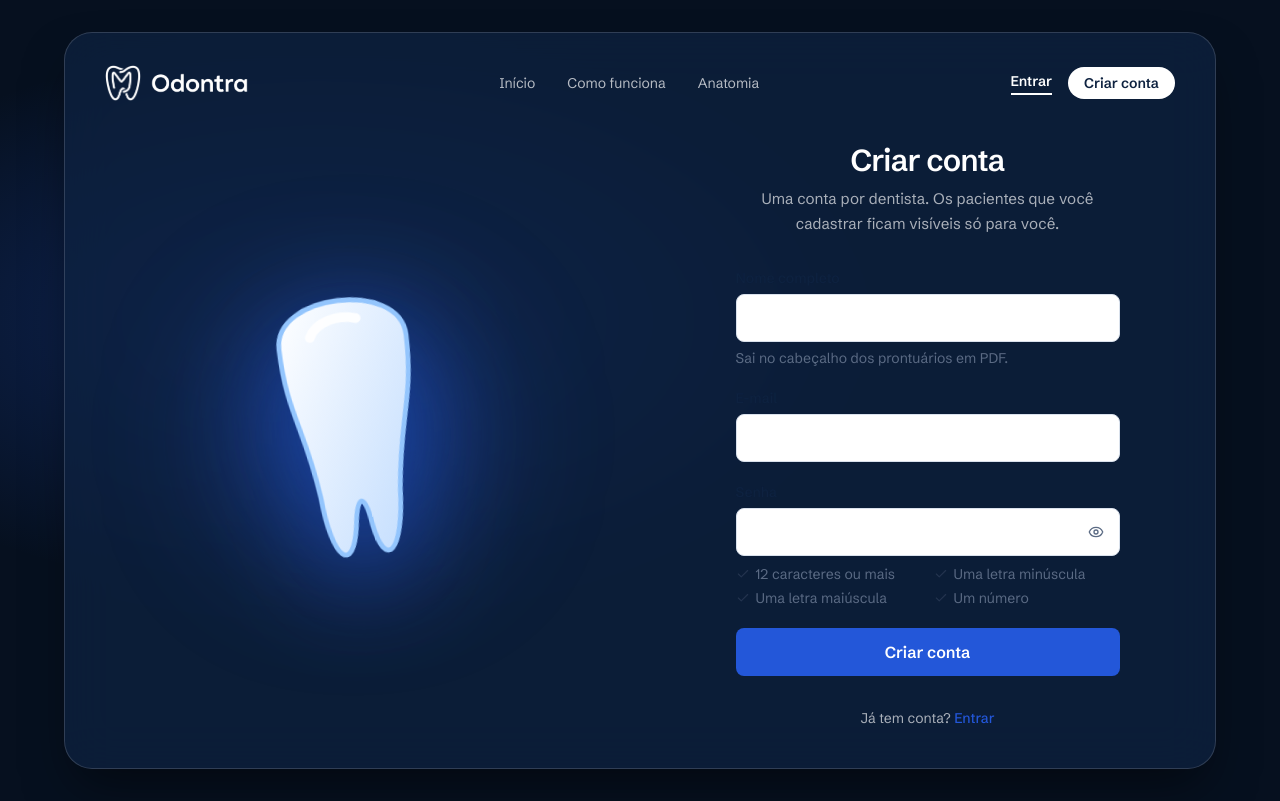
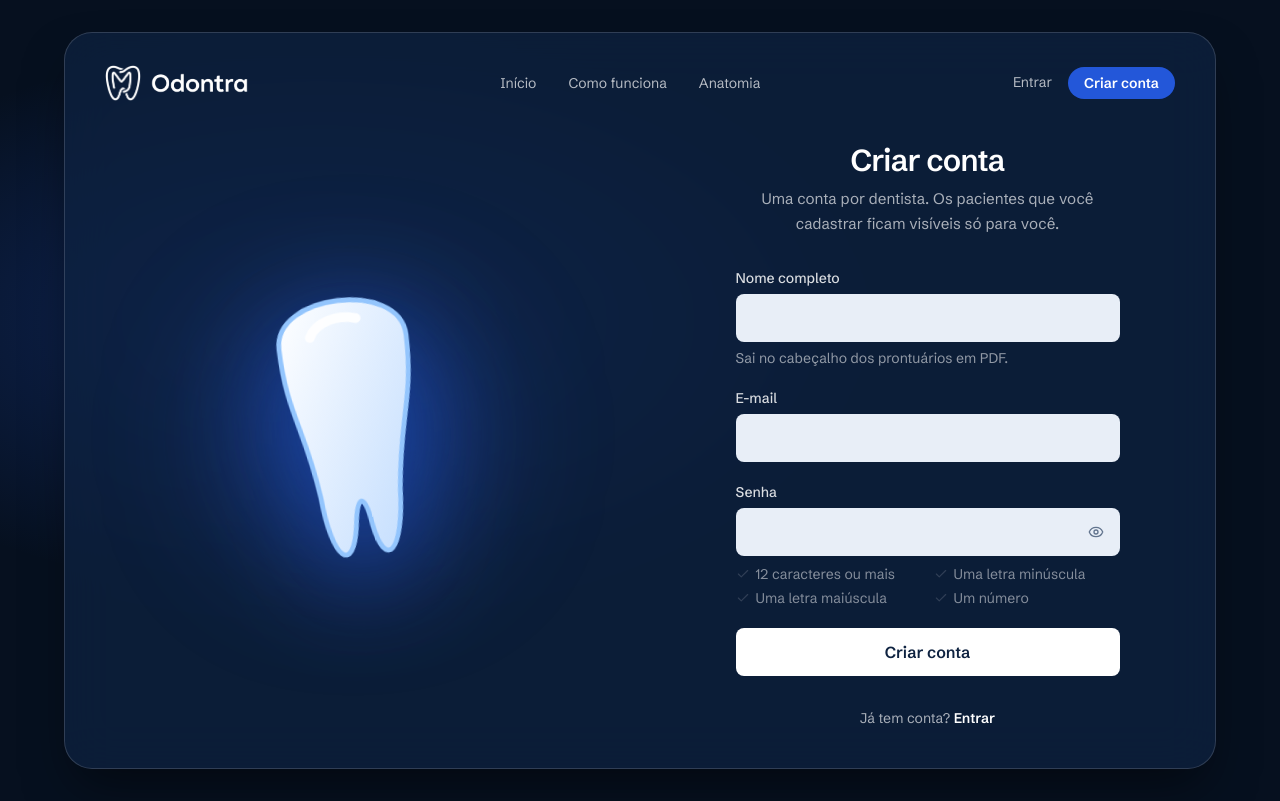
Before and after one commit to dutrathiagodev/Odontra, a Next.js app: page /cadastro in a window 1280 px wide. Built offline with nearby package versions, Linux system fonts and the light colour scheme; no server answers.

Commit message:
style(auth): campos claros e textos ajustados ao tema escuro do login

```diff
--- a/app/(auth)/cadastro/page.tsx
+++ b/app/(auth)/cadastro/page.tsx
@@ -6,7 +6,7 @@ export const metadata = { title: "Criar conta — Odontra" };
 
 export default function SignUpPage() {
   return (
-    <AuthShell title="Criar conta" description="Uma conta por dentista. Os pacientes que você cadastrar ficam visíveis só para você." footer={<>Já tem conta? <Link href="/entrar" className="font-medium text-accent hover:underline">Entrar</Link></>}>
+    <AuthShell mode="signup" title="Criar conta" description="Uma conta por dentista. Os pacientes que você cadastrar ficam visíveis só para você." footer={<>Já tem conta? <Link href="/entrar" className="font-semibold text-white hover:underline">Entrar</Link></>}>
       <SignUpForm />
     </AuthShell>
   );
--- a/app/(auth)/entrar/page.tsx
+++ b/app/(auth)/entrar/page.tsx
@@ -7,7 +7,7 @@ export const metadata = { title: "Entrar — Odontra" };
 
 export default function SignInPage() {
   return (
-    <AuthShell title="Entrar no Odontra" description="Acesse os prontuários dos seus pacientes." footer={<>Ainda não tem conta? <Link href="/cadastro" className="font-medium text-accent hover:underline">Criar conta</Link></>}>
+    <AuthShell title="Bem-vindo de volta" description="Entre para abrir os prontuários dos seus pacientes." footer={<>Ainda não tem conta? <Link href="/cadastro" className="font-semibold text-white hover:underline">Criar conta</Link></>}>
       <Suspense>
         <SignInForm />
       </Suspense>
--- a/app/(auth)/recuperar-senha/page.tsx
+++ b/app/(auth)/recuperar-senha/page.tsx
@@ -6,7 +6,7 @@ export const metadata = { title: "Recuperar senha — Odontra" };
 
 export default function ForgotPasswordPage() {
   return (
-    <AuthShell title="Recuperar senha" description="Informe o e-mail da conta e enviamos um link para criar uma nova senha." footer={<Link href="/entrar" className="font-medium text-accent hover:underline">Voltar para o login</Link>}>
+    <AuthShell mode="other" title="Recuperar senha" description="Informe o e-mail da conta e enviamos um link para criar uma nova senha." footer={<Link href="/entrar" className="font-semibold text-white hover:underline">Voltar para o login</Link>}>
       <ForgotPasswordForm />
     </AuthShell>
   );
--- a/app/(auth)/redefinir-senha/page.tsx
+++ b/app/(auth)/redefinir-senha/page.tsx
@@ -5,7 +5,7 @@ export const metadata = { title: "Nova senha — Odontra" };
 
 export default function ResetPasswordPage() {
   return (
-    <AuthShell title="Criar nova senha" description="Depois de salvar, as outras sessões abertas com a senha antiga são encerradas.">
+    <AuthShell mode="other" title="Criar nova senha" description="Depois de salvar, as outras sessões abertas com a senha antiga são encerradas.">
       <ResetPasswordForm />
     </AuthShell>
   );
--- a/presentation/auth/auth-field.tsx
+++ b/presentation/auth/auth-field.tsx
@@ -19,7 +19,7 @@ export function AuthField({ label, type = "text", value, onChange, autoComplete,
 
   return (
     <div>
-      <label htmlFor={id} className="mb-1.5 block text-sm font-medium text-ink">{label}</label>
+      <label htmlFor={id} className="mb-1.5 block text-sm font-medium text-white/85">{label}</label>
       <div className="relative">
         <input
           id={id}
@@ -28,22 +28,22 @@ export function AuthField({ label, type = "text", value, onChange, autoComplete,
           autoComplete={autoComplete}
           onChange={(e) => onChange(e.target.value)}
           required
-          className="h-12 w-full rounded-lg border border-line bg-white px-3.5 text-base text-ink outline-none transition-colors focus:border-accent focus:ring-2 focus:ring-accent/20"
+          className="h-12 w-full rounded-lg border border-transparent bg-[#e8eef7] px-3.5 pr-11 text-base text-ink outline-none transition-colors focus:border-accent focus:ring-2 focus:ring-accent/40"
         />
         {isPassword && (
-          <button type="button" onClick={() => setVisible((v) => !v)} aria-label={visible ? "Esconder senha" : "Mostrar senha"} className="absolute right-1 top-1 grid h-10 w-10 place-items-center rounded-md text-muted hover:text-ink">
+          <button type="button" onClick={() => setVisible((v) => !v)} aria-label={visible ? "Esconder senha" : "Mostrar senha"} className="absolute right-1 top-1 grid h-10 w-10 place-items-center rounded-md text-slate-500 hover:text-ink">
             {visible ? <EyeOff className="h-4 w-4" /> : <Eye className="h-4 w-4" />}
           </button>
         )}
       </div>
-      {hint && <p className="mt-1.5 text-sm text-muted">{hint}</p>}
+      {hint && <p className="mt-1.5 text-sm text-white/55">{hint}</p>}
     </div>
   );
 }
 
 export function FormMessage({ tone, children }: { tone: "error" | "success"; children: React.ReactNode }) {
   return (
-    <p role={tone === "error" ? "alert" : "status"} className={`rounded-lg border px-3.5 py-3 text-sm leading-relaxed ${tone === "error" ? "border-rose-200 bg-rose-50 text-rose-800" : "border-emerald-200 bg-emerald-50 text-emerald-800"}`}>
+    <p role={tone === "error" ? "alert" : "status"} className={`rounded-lg border px-3.5 py-3 text-sm leading-relaxed ${tone === "error" ? "border-rose-300/40 bg-rose-500/15 text-rose-100" : "border-emerald-300/40 bg-emerald-500/15 text-emerald-50"}`}>
       {children}
     </p>
   );
@@ -51,7 +51,7 @@ export function FormMessage({ tone, children }: { tone: "error" | "success"; chi
 
 export function SubmitButton({ busy, children }: { busy: boolean; children: React.ReactNode }) {
   return (
-    <button type="submit" disabled={busy} className="h-12 w-full rounded-lg bg-accent text-base font-semibold text-white transition-colors hover:bg-accent-strong disabled:opacity-60">
+    <button type="submit" disabled={busy} className="h-12 w-full rounded-lg bg-white text-base font-semibold text-ink transition-colors hover:bg-[#dfe7f3] disabled:opacity-60">
       {busy ? "Aguarde…" : children}
     </button>
   );
--- a/presentation/auth/password-checklist.tsx
+++ b/presentation/auth/password-checklist.tsx
@@ -7,7 +7,7 @@ export function PasswordChecklist({ password }: { password: string }) {
       {PASSWORD_RULES.map((rule) => {
         const ok = rule.test(password);
         return (
-          <li key={rule.id} className={`flex items-center gap-1.5 ${ok ? "text-emerald-700" : "text-muted"}`}>
+          <li key={rule.id} className={`flex items-center gap-1.5 ${ok ? "text-emerald-300" : "text-white/50"}`}>
             <Check className={`h-3.5 w-3.5 ${ok ? "opacity-100" : "opacity-30"}`} aria-hidden />
             <span>{rule.label}</span>
           </li>
--- a/presentation/auth/sign-in-form.tsx
+++ b/presentation/auth/sign-in-form.tsx
@@ -33,7 +33,7 @@ export function SignInForm() {
       <AuthField label="E-mail" type="email" value={email} onChange={setEmail} autoComplete="email" />
       <div>
         <AuthField label="Senha" type="password" value={password} onChange={setPassword} autoComplete="current-password" />
-        <Link href="/recuperar-senha" className="mt-2 inline-block text-sm font-medium text-accent hover:underline">Esqueci minha senha</Link>
+        <Link href="/recuperar-senha" className="mt-2 block text-right text-sm text-white/70 hover:text-white">Esqueci minha senha</Link>
       </div>
       <SubmitButton busy={busy}>Entrar</SubmitButton>
     </form>
```
